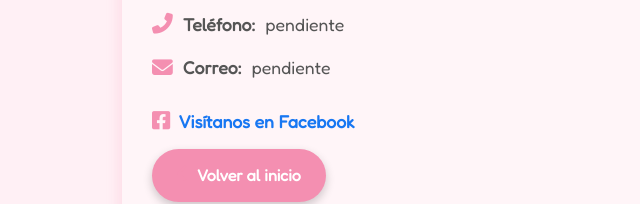
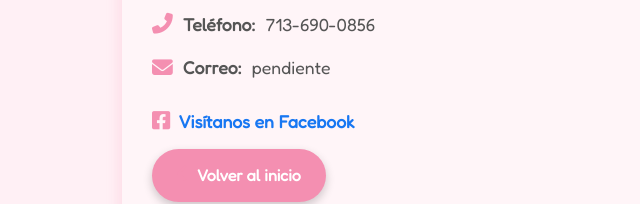
Before and after one commit to XanderM30/JardinDeNinos, a plain HTML site: page contacto.html in a window 1280 px wide. Shown: the part 1244-1448 px from the top of the page, 168-808 px from the left. Drawn offline with Linux system fonts and the light colour scheme.

Commit message:
Actualizacion de numero telefonico

```diff
--- a/contacto.html
+++ b/contacto.html
@@ -52,7 +52,7 @@
           </iframe>
         </div>
 
-        <p><i class="fas fa-phone-alt"></i> <strong>Teléfono:</strong> pendiente</p>
+        <p><i class="fas fa-phone-alt"></i> <strong>Teléfono:</strong>713-690-0856</p>
         <p><i class="fas fa-envelope"></i> <strong>Correo:</strong> pendiente</p>
         <p>
           <a href="https://www.facebook.com/PaginaDeFacebook" target="_blank" class="facebook-link">
```
